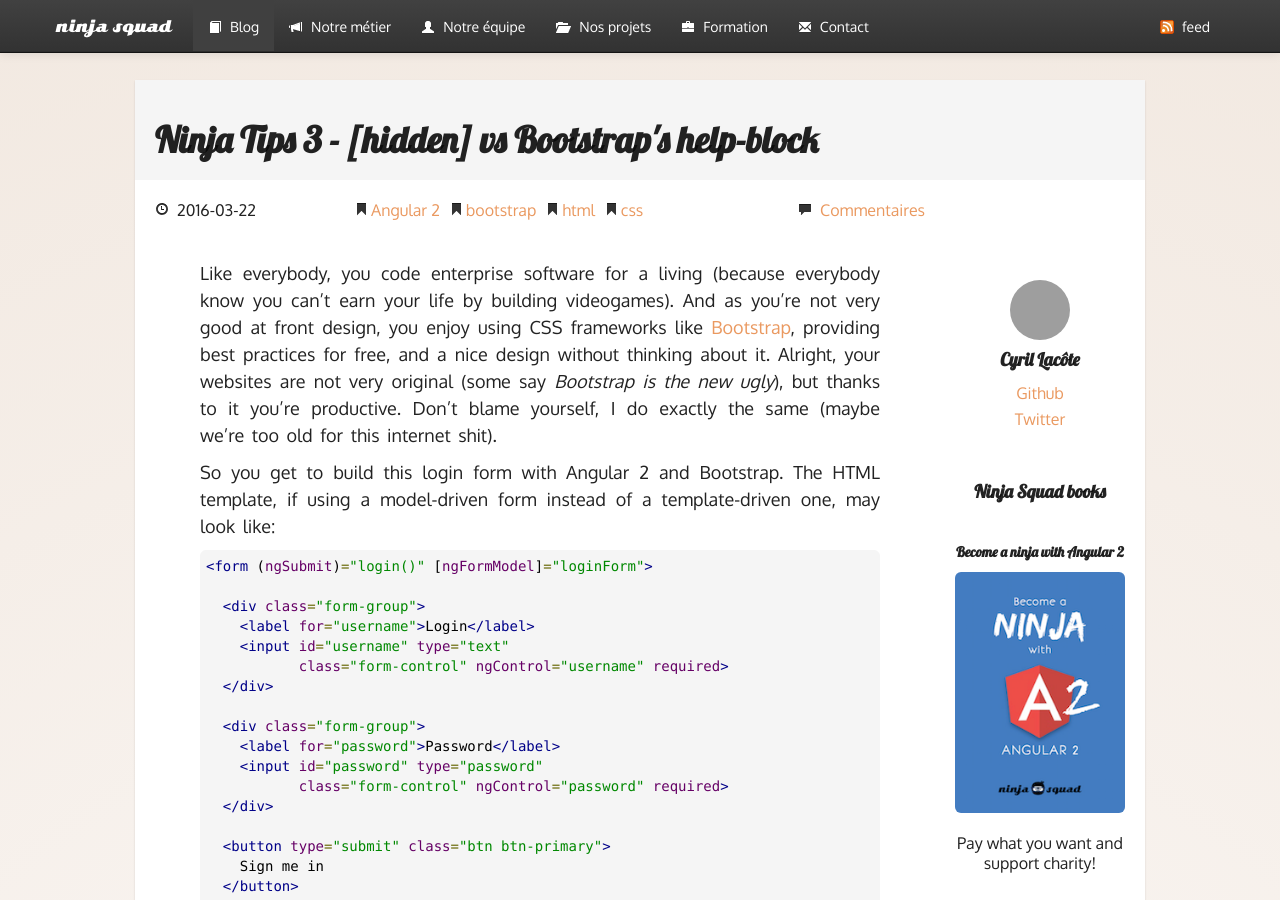
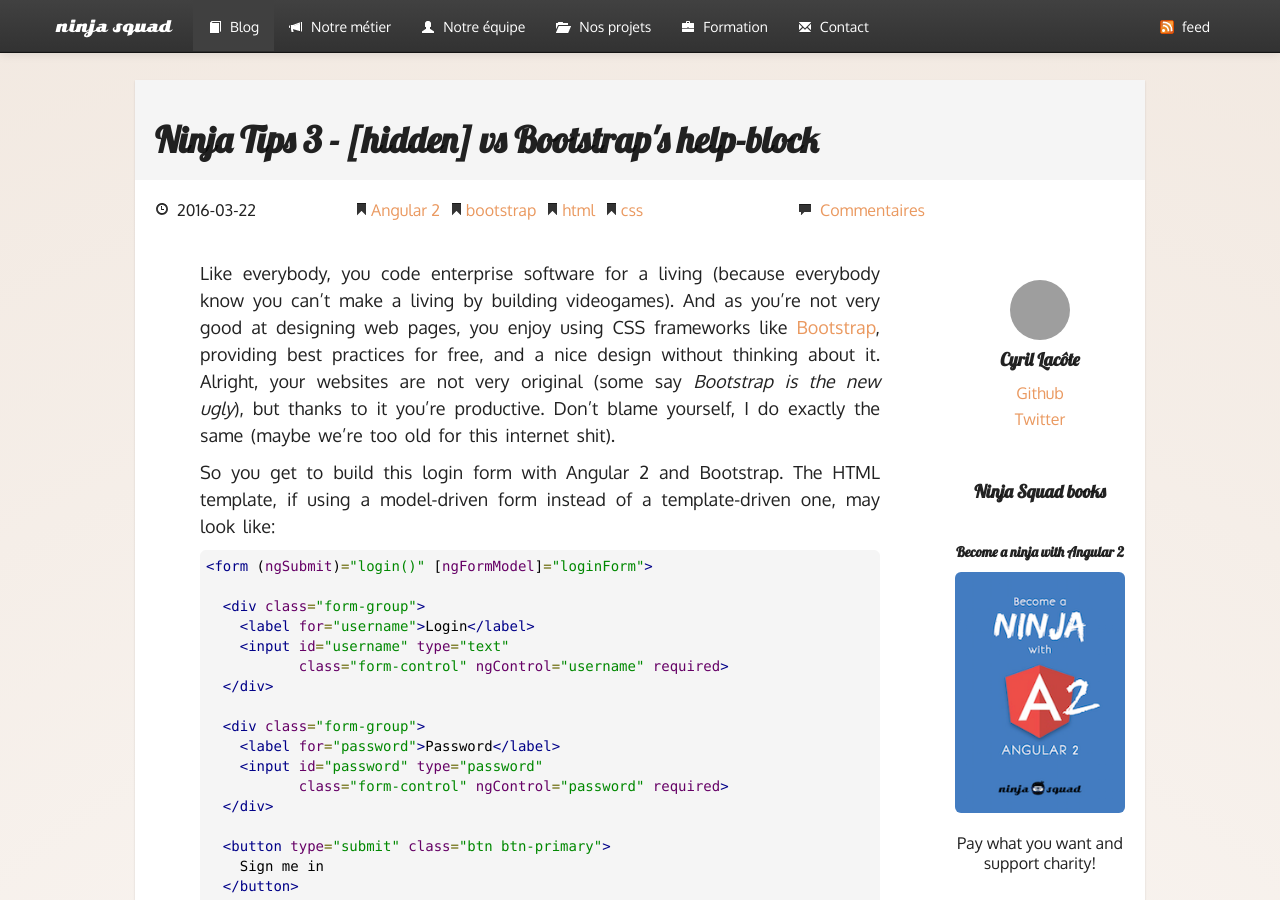
Before and after one commit to Ninja-Squad/ninja-squad.github.com, a Jekyll site: the page built from _posts/2016-03-22-ninja-tips-3-angular-validation-hidden-vs-bootstrap-help-block-english.md, in a window 1280 px wide and 900 px high. Built offline with Jekyll 4.4.1, drawn with Linux system fonts in a browser that asks for light colours; comment, search, counter and statistics services are not loaded; some of the changed text lies outside the part shown; grey boxes are pictures that could not be loaded.

Commit message:
fix(post): fix @cexbrayat review

```diff
--- a/_posts/2016-03-22-ninja-tips-3-angular-validation-hidden-vs-bootstrap-help-block-english.md
+++ b/_posts/2016-03-22-ninja-tips-3-angular-validation-hidden-vs-bootstrap-help-block-english.md
@@ -7,8 +7,8 @@ description: "Tip about form validation with Angular 2 and Bootstrap"
 ---
 
 Like everybody, you code enterprise software for a living
-(because everybody know you can't earn your life by building videogames).
-And as you're not very good at front design, you enjoy using CSS frameworks
+(because everybody know you can't make a living by building videogames).
+And as you're not very good at designing web pages, you enjoy using CSS frameworks
 like [Bootstrap](http://getbootstrap.com/), providing best practices for free,
 and a nice design without thinking about it.
 Alright, your websites are not very original (some say *Bootstrap is the new ugly*),
@@ -81,7 +81,7 @@ You may then leverage the validation capabilities of a super-charged Angular&nbs
 
 What have we done here?
 
-* We apply thanks to `ngClass` directive the Bootstrap's `.has-error` class on `div.form-group` if the `password` field:
+* We apply, thanks to `ngClass` directive, the Bootstrap's `.has-error` class on `div.form-group` if the `password` field:
   1. is `dirty`, i.e. modified by the user;
   2. has a validation error.
 * We enable the submit button only if the form is globally valid, thanks to HTML `disabled` attribute.
```
Also changed, not shown: other parts of _posts/2016-03-22-ninja-tips-3-angular-validation-hidden-vs-bootstrap-help-block-english.md (+2 -2 lines).
